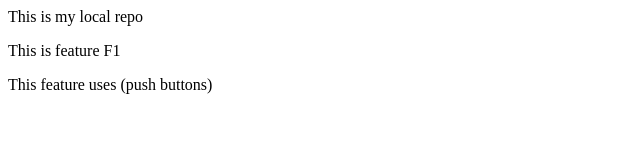
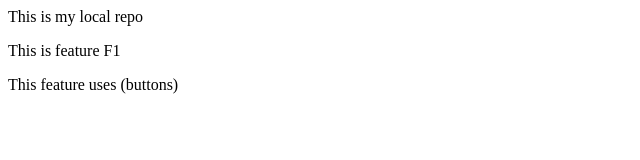
Before and after one commit to maneetbakshi/Demo2_Local, a plain HTML site: page index.html in a window 1280 px wide. Shown: the full height of the page, 0-640 px from the left. Drawn offline with Linux system fonts and the light colour scheme.

Commit message:
only button

```diff
--- a/index.html
+++ b/index.html
@@ -1,3 +1,3 @@
 <p>This is my local repo</p>
 <p>This is feature F1</p>
-<p>This feature uses (push buttons)</p>
+<p>This feature uses (buttons)</p>
```
